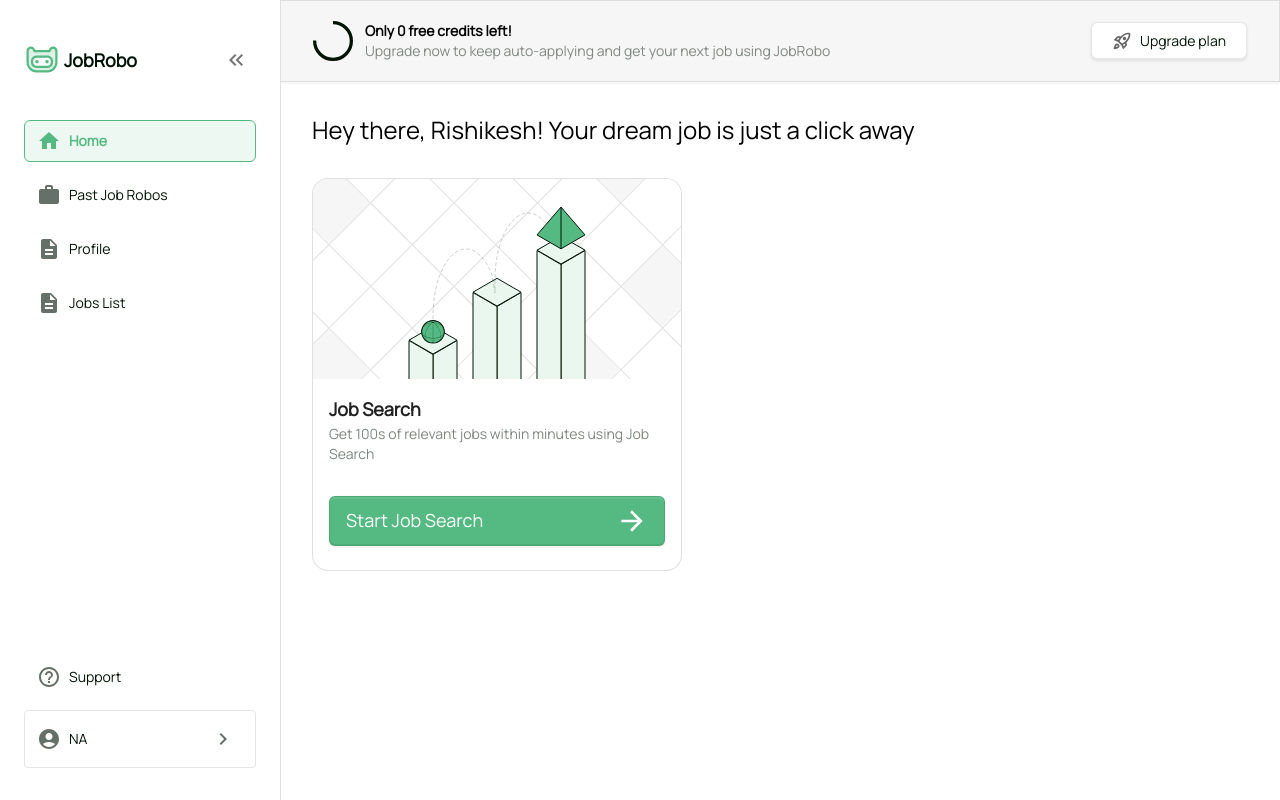
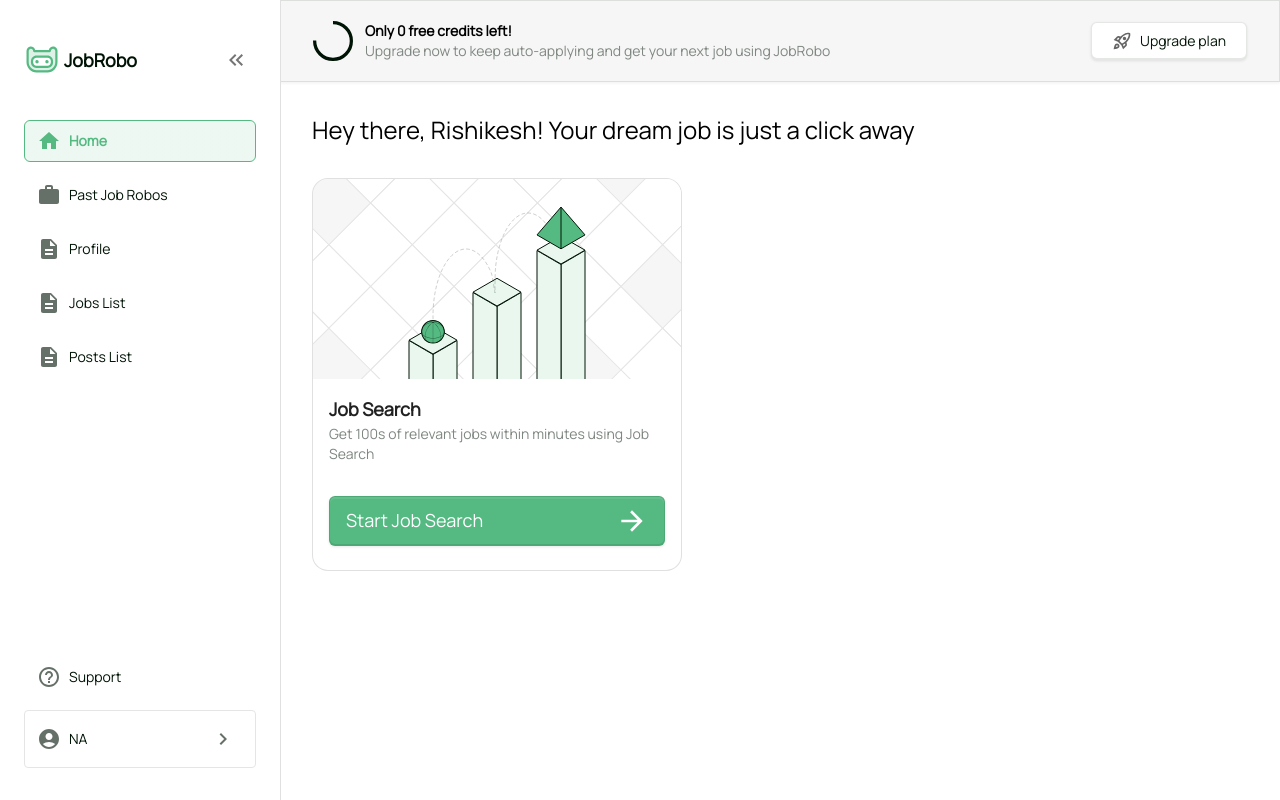
Before and after one commit to InterviewsMaster-IM/JobRobo-Frontend, a React (Create React App) app: page /home in a window 1280 px wide. Built offline with nearby package versions, Linux system fonts and the light colour scheme; no server answers; sample sign-in values are in the browser's storage.

Commit message:
add post list in sidebar

```diff
--- a/src/components/Sidebar/DesktopSidebar.js
+++ b/src/components/Sidebar/DesktopSidebar.js
@@ -215,6 +215,14 @@
                                             </Typography>
                                         </NavLink>
                                     </ListItem>
+                                    <ListItem disablePadding>
+                                        <NavLink to={'/jobpost'} open={isSidebarOpen}>
+                                            <DescriptionIcon />
+                                            <Typography variant='body2' fontWeight={'500'} sx={{ display: isSidebarOpen ? 'block' : 'none', transition: 'display 2.5s ease-in-out' }} >
+                                                Posts List
+                                            </Typography>
+                                        </NavLink>
+                                    </ListItem>
                                 </List>
                             </Grid>
                             <Grid item width={'100%'} marginTop={'auto'}>
--- a/src/components/Sidebar/MobileSidebar.js
+++ b/src/components/Sidebar/MobileSidebar.js
@@ -150,6 +150,14 @@
                                         </Typography>
                                     </NavLink>
                                 </ListItem>
+                                <ListItem disablePadding>
+                                    <NavLink to={'/jobpost'}>
+                                        <DescriptionIcon />
+                                        <Typography variant='body2' fontWeight={'500'} >
+                                            Posts List
+                                        </Typography>
+                                    </NavLink>
+                                </ListItem>
                                 {/* <ListItem disablePadding >
                                     <NavButton open={isSidebarOpen} onClick={handleSupportModalOpen}>
                                         <HelpOutlineIcon />
```
